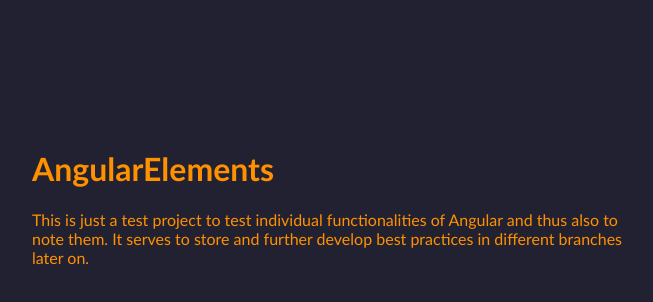
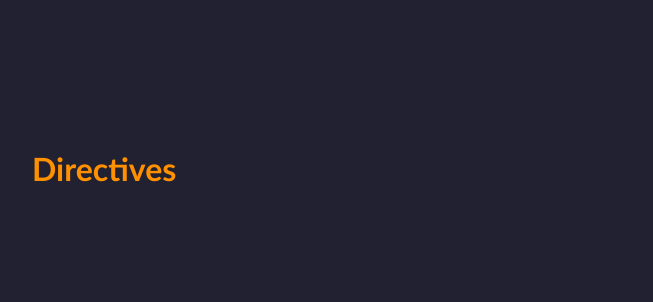
Before and after one commit to KevinWissmer/AngularElements, an Angular app: page / in a window 1280 px wide. Shown: the top 302 px of the page, without its empty margins (96-749 px from the left). Built offline with nearby package versions, Linux system fonts and the light colour scheme.

Commit message:
directives chapter initialized

```diff
--- a/src/app/landing-page/landing-page.component.html
+++ b/src/app/landing-page/landing-page.component.html
@@ -1,2 +1 @@
-<h1>AngularElements</h1>
-<p>This is just a test project to test individual functionalities of Angular and thus also to note them. It serves to store and further develop best practices in different branches later on.</p>
+<h1>Directives</h1>
```
